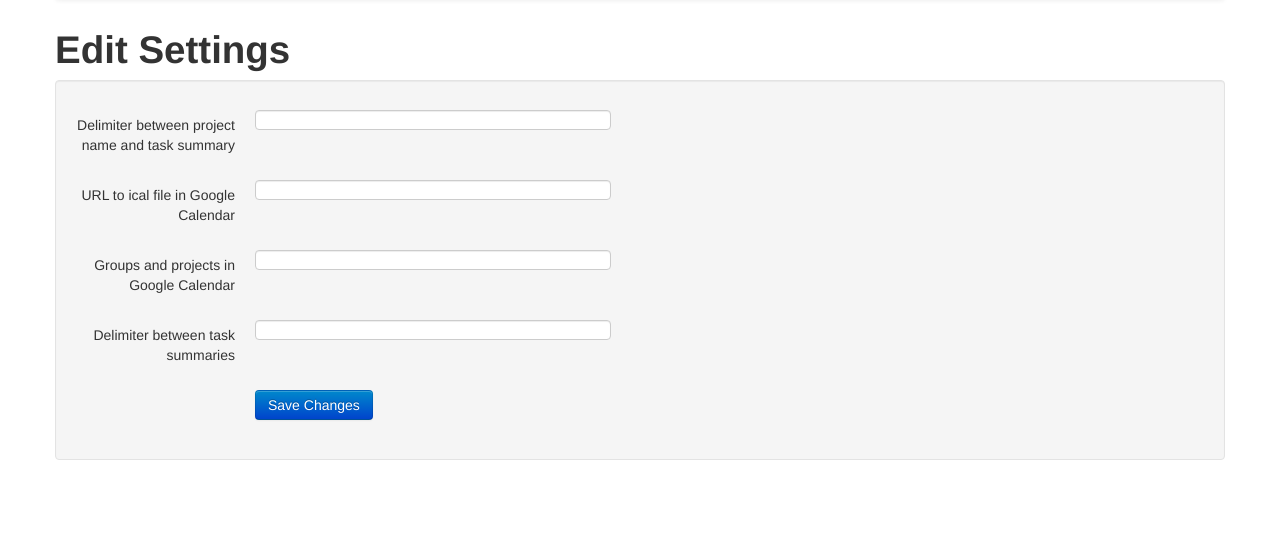
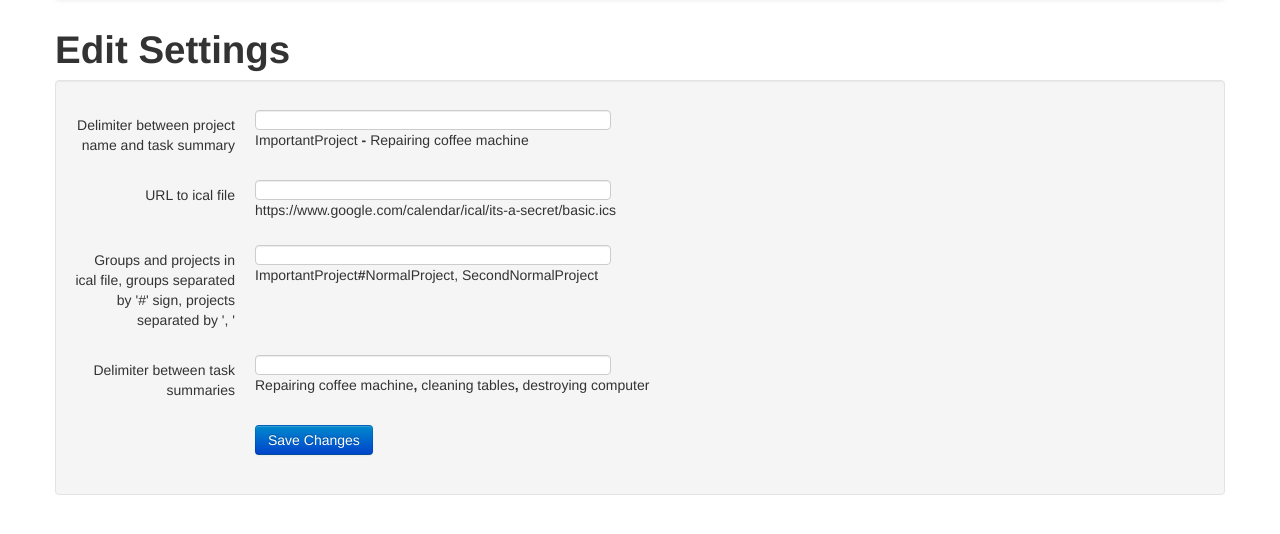
Before and after one commit to kozak127/gherkins, a Flask app: page /settings in a window 1280 px wide. Shown: the part 42-576 px from the top of the page. Run offline with Flask 2, Linux system fonts and the light colour scheme; the visitor is signed in with stand-in values (Sample User, id 1); data comes from the database, SQL or seed files in the repository; data that the repository does not hold is empty; parts of the project's set-up code (start-up, migrations or seed data) failed here and were passed over; some libraries are stand-ins or nearby versions.

Commit message:
Changed tips and labels to more helpful

```diff
--- a/app/templates/settings.html
+++ b/app/templates/settings.html
@@ -15,26 +15,34 @@
                     {% for error in form.cal_delimiter.errors %}
                         <span class="help-inline">[{{ error }}]</span><br>
                     {% endfor %}
+                    <br />
+                    <label>ImportantProject<b> - </b>Repairing coffee machine</label>
                 </div>
             </div>
 
             <div class="control-group{% if form.cal_url.errors %} error{% endif %}">
-                <label class="control-label" for="cal_url">URL to ical file in Google Calendar</label>
+                <label class="control-label" for="cal_url">URL to ical file</label>
                 <div class="controls">
                     {{ form.cal_url(maxlength=250, class="span4") }}
                     {% for error in form.cal_url.errors %}
                         <span class="help-inline">[{{ error }}]</span><br>
                     {% endfor %}
+                    <br />
+                    <label>https://www.google.com/calendar/ical/its-a-secret/basic.ics</label>
+
                 </div>
+
             </div>
 
             <div class="control-group{% if form.cal_groups.errors %} error{% endif %}">
-                <label class="control-label" for="cal_groups">Groups and projects in Google Calendar</label>
+                <label class="control-label" for="cal_groups">Groups and projects in ical file, groups separated by '#' sign, projects separated by ', '</label>
                 <div class="controls">
                     {{ form.cal_groups(maxlength=250, class="span4") }}
                     {% for error in form.cal_groups.errors %}
                         <span class="help-inline">[{{ error }}]</span><br>
                     {% endfor %}
+                    <br />
+                    <label>ImportantProject<b>#</b>NormalProject, SecondNormalProject</label>
                 </div>
             </div>
 
@@ -45,6 +53,8 @@
                     {% for error in form.sum_task_delimiter.errors %}
                         <span class="help-inline">[{{ error }}]</span><br>
                     {% endfor %}
+                    <br />
+                    <label>Repairing coffee machine<b>, </b>cleaning tables<b>, </b>destroying computer</label>
                 </div>
             </div>
 
```
